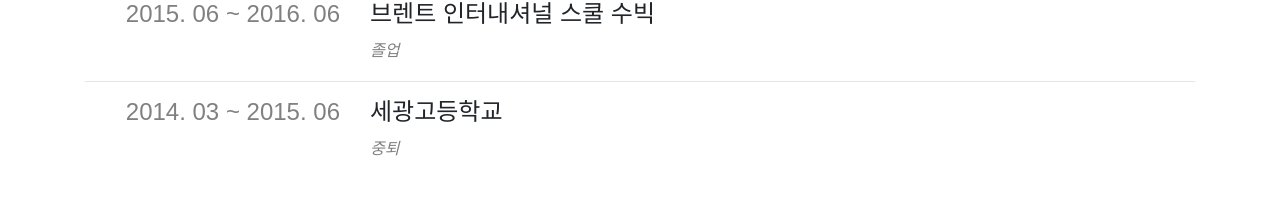
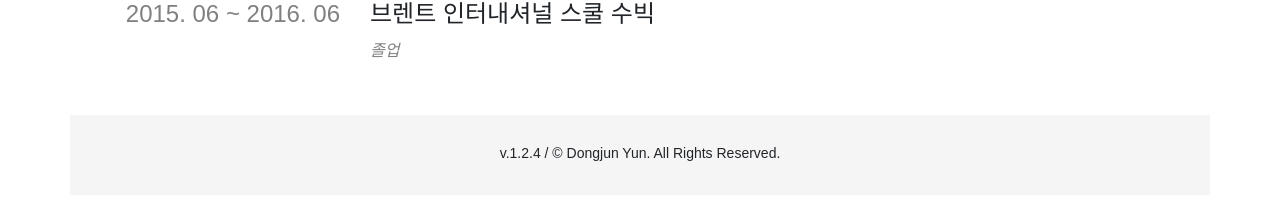
Before and after one commit to yuneast/resume, a Next.js app: page / in a window 1280 px wide. Shown: the part 3116-3330 px from the top of the page. Built offline with nearby package versions, Linux system fonts and the light colour scheme; a web font is replaced by a local one.

Commit message:
Update education.ts

```diff
--- a/payload/education.ts
+++ b/payload/education.ts
@@ -16,12 +16,12 @@ const education: IEducation.Payload = {
       startedAt: '2015-06',
       endedAt: '2016-06',
     },
-    {
-      title: '세광고등학교',
-      subTitle: '중퇴',
-      startedAt: '2014-03',
-      endedAt: '2015-06',
-    },
+    // {
+    //   title: '세광고등학교',
+    //   subTitle: '중퇴',
+    //   startedAt: '2014-03',
+    //   endedAt: '2015-06',
+    // },
   ],
 };
 
```
